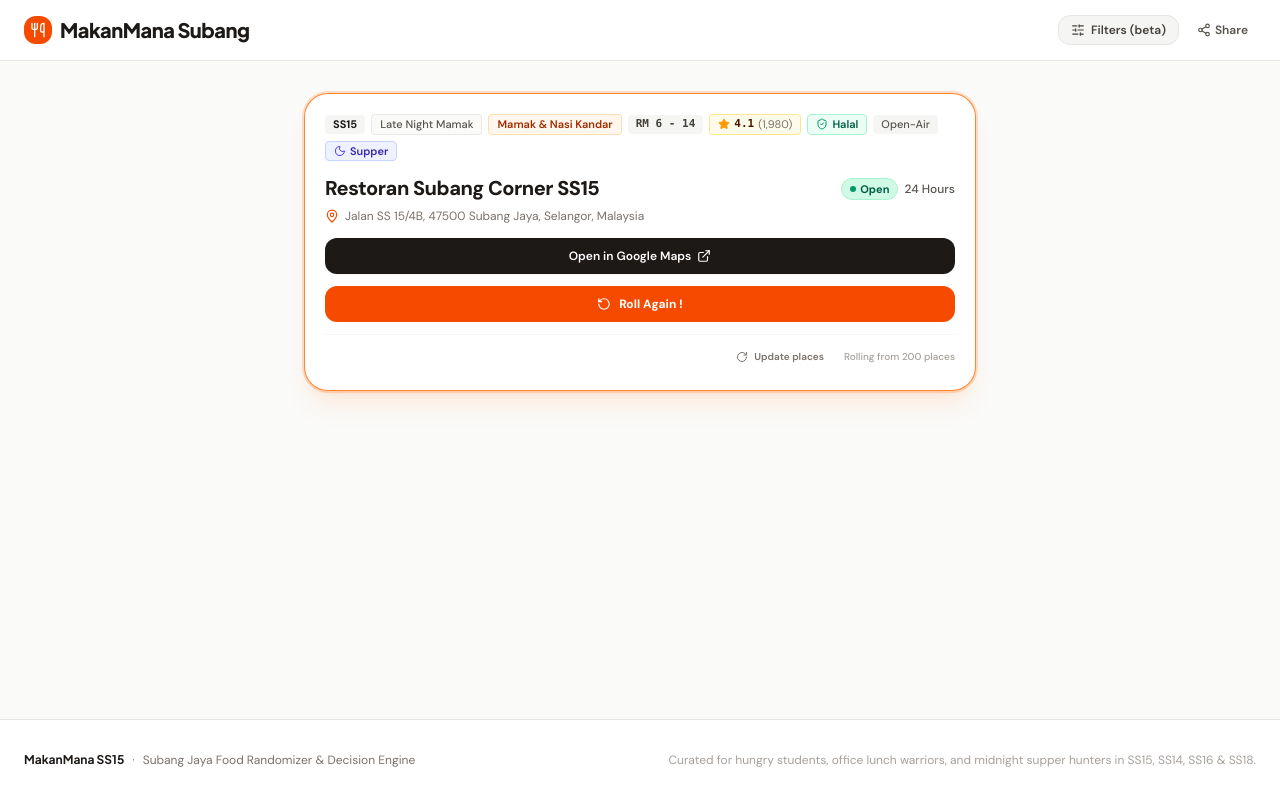
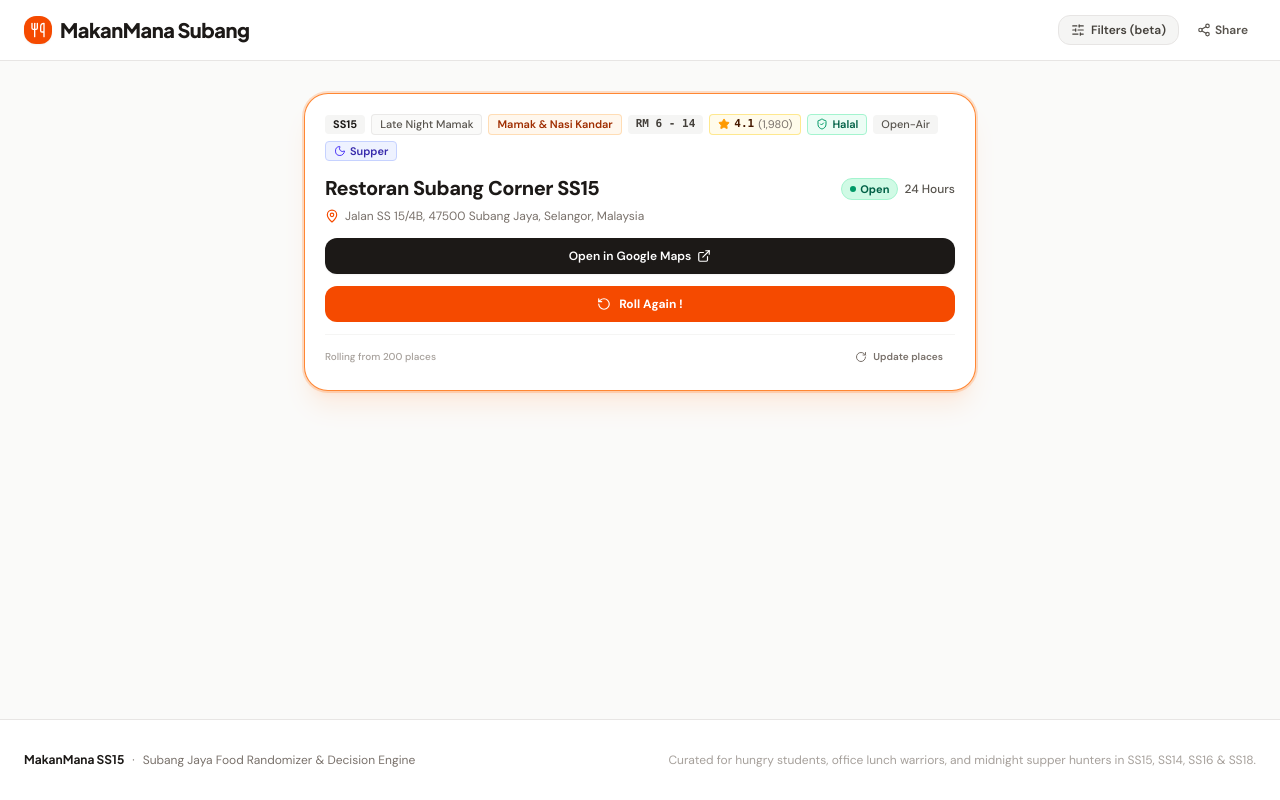
Before and after one commit to leexuyiu/MakanMana, a React (Vite) app: page / in a window 1280 px wide. Both pictures are taken after a click on the button "Roll !". Built offline with nearby package versions, Linux system fonts and the light colour scheme.

Commit message:
refactor(ui): update RestaurantCard layout
Adjusted the footer layout to use a grid, ensuring the place count and update button are properly aligned.

```diff
--- a/src/components/RestaurantCard.tsx
+++ b/src/components/RestaurantCard.tsx
@@ -195,21 +195,23 @@
             </button>
           )}
 
-          <div className="flex items-center gap-2 pt-2 border-t border-stone-100">
+          <div className="grid grid-cols-2 items-center pt-2 border-t border-stone-100">
+            <span className="text-[10px] text-stone-400 font-medium text-left">
+              Rolling from {matchedSpotsCount} places
+            </span>
+            <div className="flex justify-end">
               {onRefreshPlaces && (
                 <button
                   type="button"
                   onClick={onRefreshPlaces}
                   disabled={isLoadingPlaces}
-                className="inline-flex items-center justify-center gap-1.5 px-3 py-1.5 text-[10px] font-semibold text-stone-500 hover:text-stone-800 hover:bg-stone-50 rounded-xl transition-colors cursor-pointer disabled:opacity-50 ml-auto"
+                  className="inline-flex items-center justify-center gap-1.5 px-3 py-1.5 text-[10px] font-semibold text-stone-500 hover:text-stone-800 hover:bg-stone-50 rounded-xl transition-colors cursor-pointer disabled:opacity-50"
                 >
                   <RotateCw className={`w-3 h-3 ${isLoadingPlaces ? 'animate-spin' : ''}`} />
                   <span>{isLoadingPlaces ? 'Updating...' : 'Update places'}</span>
                 </button>
               )}
-            <span className="text-[10px] text-stone-400 font-medium">
-              Rolling from {matchedSpotsCount} places
-            </span>
+            </div>
           </div>
       </div>
     </div>
```
Lines whose indentation alone changed are shown as unchanged.
